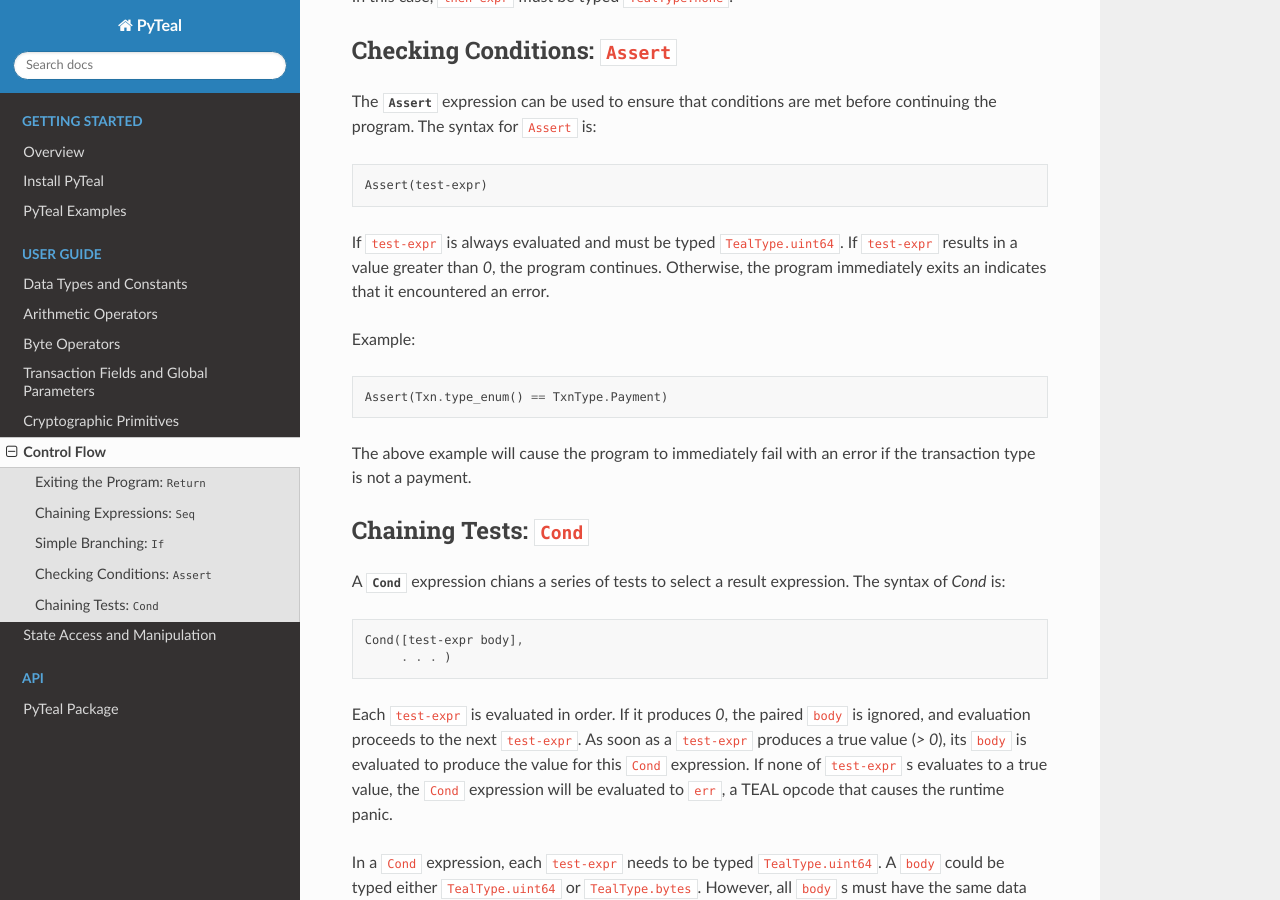
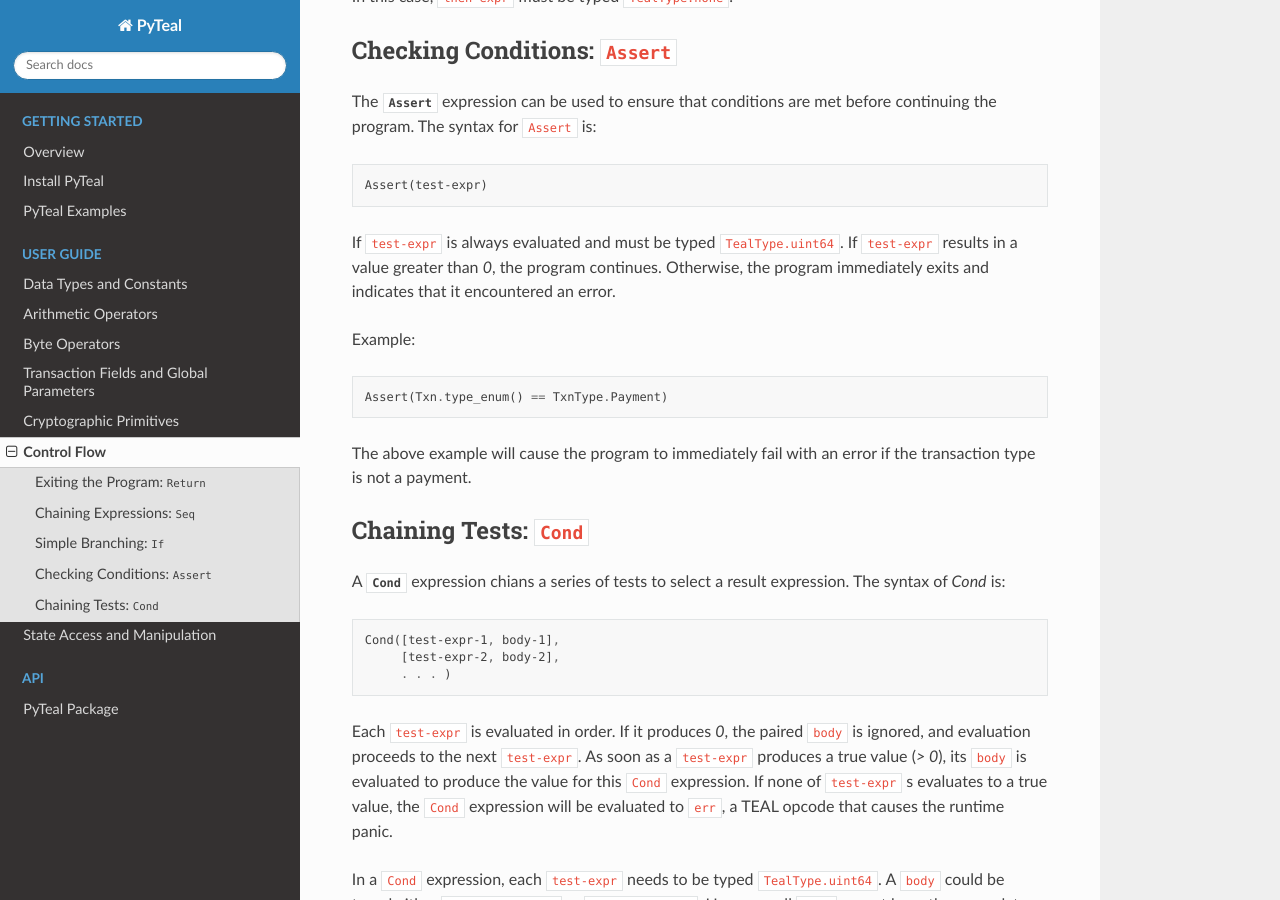
Before and after one commit to algorand/pyteal, a Sphinx documentation site: the page built from docs/control_structures.rst, in a window 1280 px wide and 900 px high, scrolled down 1533 px. Built offline with Sphinx 7.4.7 and the Read the Docs theme 2.0.0, drawn with Linux system fonts in a browser that asks for light colours.

Commit message:
Fix typos in docs

```diff
--- a/docs/control_structures.rst
+++ b/docs/control_structures.rst
@@ -94,7 +94,7 @@
 
 If :code:`test-expr` is always evaluated and must be typed :code:`TealType.uint64`. If
 :code:`test-expr` results in a value greater than `0`, the program continues. Otherwise, the program
-immediately exits an indicates that it encountered an error.
+immediately exits and indicates that it encountered an error.
 
 Example:
 
@@ -115,7 +115,8 @@
 
 .. code-block:: racket
 
-    Cond([test-expr body],
+    Cond([test-expr-1, body-1],
+         [test-expr-2, body-2],
          . . . )
 
 Each :code:`test-expr` is evaluated in order. If it produces `0`, the paired :code:`body`
```
